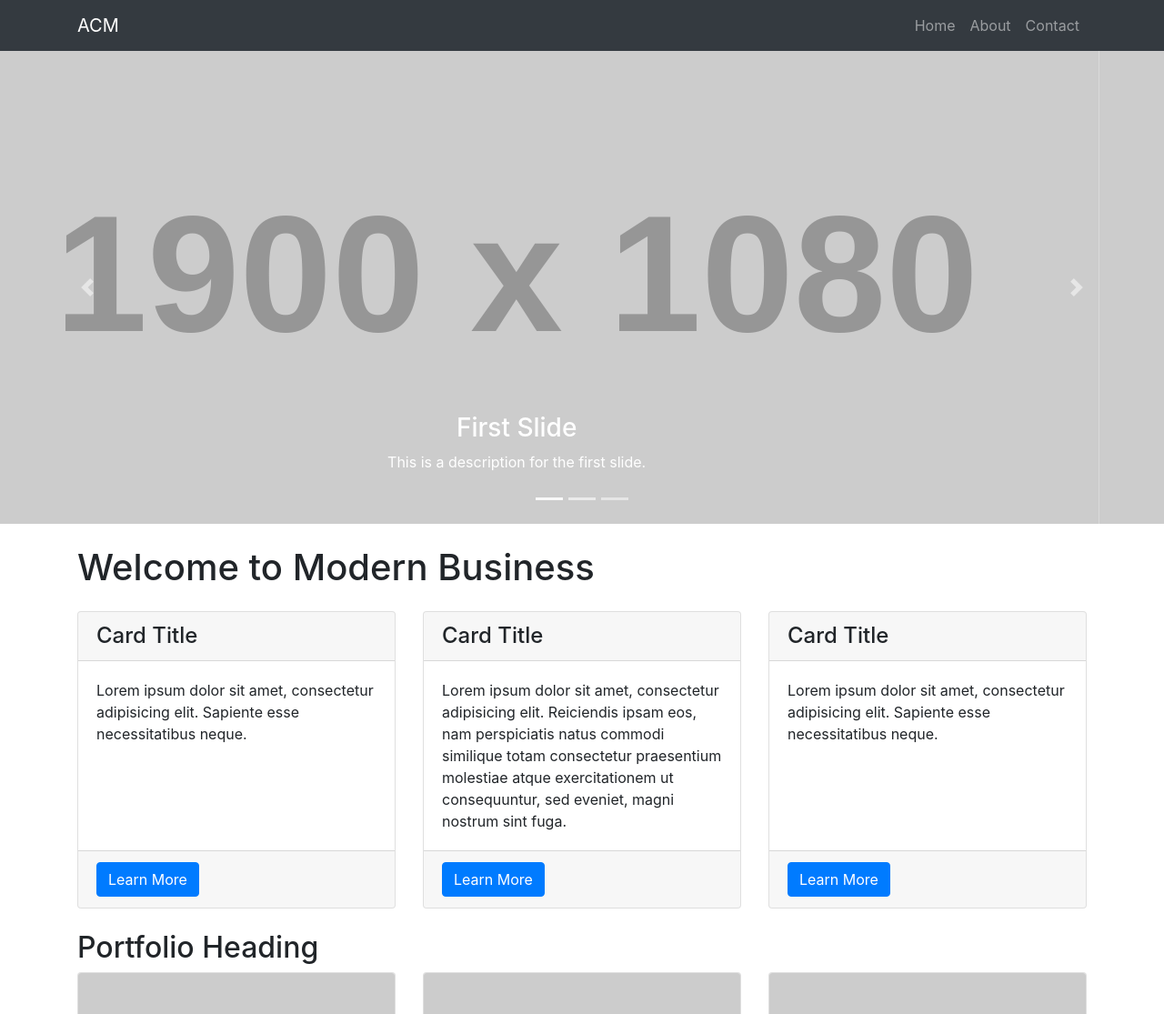
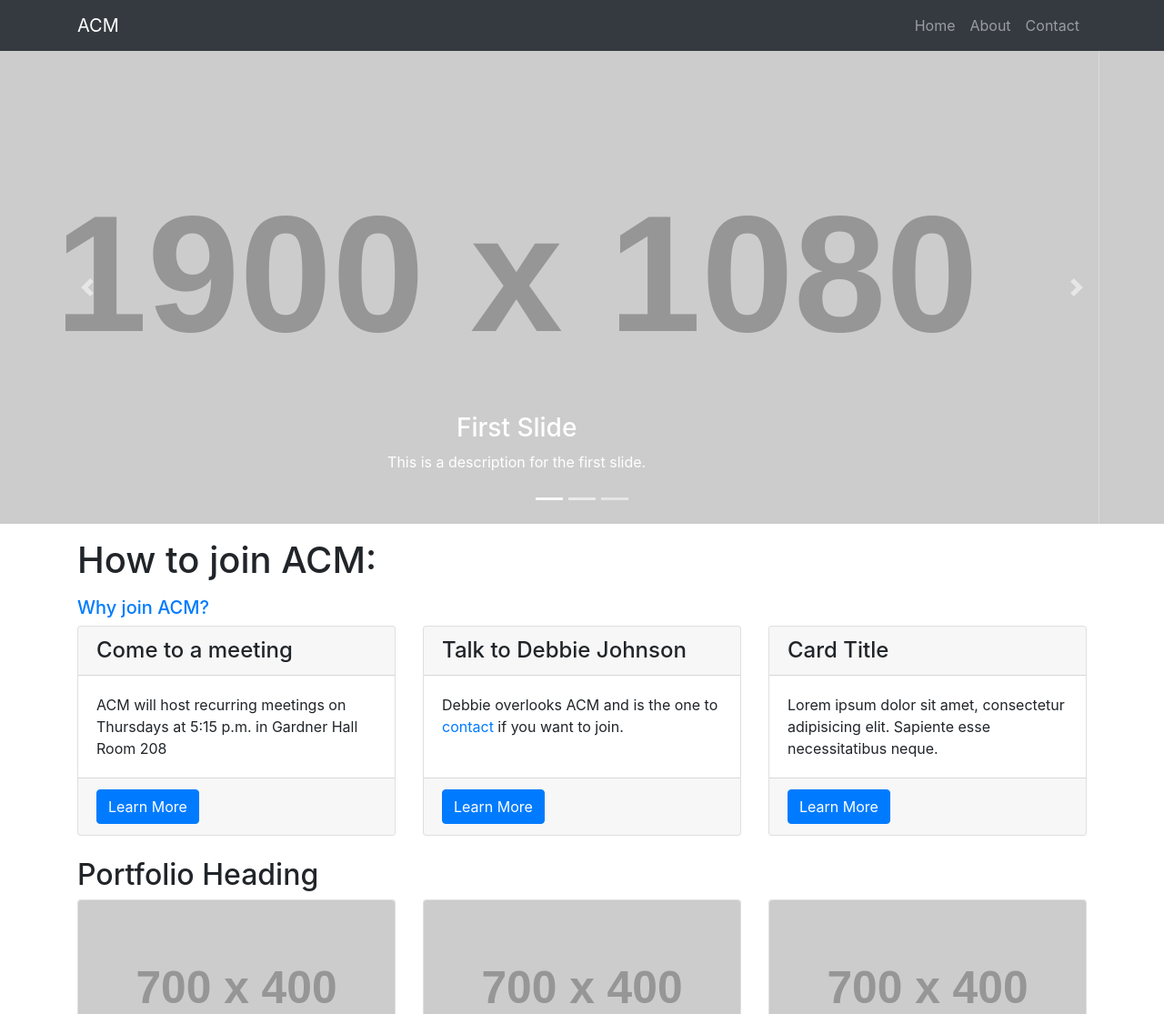
Before and after one commit to Cheeli99/ACM-Site, a website: page StartBootstrapTemplate/index.html in a window 1280 px wide. Shown: the top 1115 px of the page at 91% size. Drawn offline with Linux system fonts and the light colour scheme; placeholder pictures from the web are drawn by us.

Commit message:
Added info to index page, edits to <title> tags

```diff
--- a/StartBootstrapTemplate/index.html
+++ b/StartBootstrapTemplate/index.html
@@ -92,15 +92,19 @@
   <!-- Page Content -->
   <div class="container">
 
-    <h1 class="my-4">Welcome to Modern Business</h1>
+    <!-- Heading-->
+    <h1 class="my-3">How to join ACM:</h1>
+    <h5>
+      <a class="mb-5" href="about.html">Why join ACM?</a>
+    </h5>
 
     <!-- Marketing Icons Section -->
     <div class="row">
       <div class="col-lg-4 mb-4">
         <div class="card h-100">
-          <h4 class="card-header">Card Title</h4>
+          <h4 class="card-header">Come to a meeting</h4>
           <div class="card-body">
-            <p class="card-text">Lorem ipsum dolor sit amet, consectetur adipisicing elit. Sapiente esse necessitatibus neque.</p>
+            <p class="card-text">ACM will host recurring meetings on Thursdays at 5:15 p.m. in Gardner Hall Room 208</p>
           </div>
           <div class="card-footer">
             <a href="#" class="btn btn-primary">Learn More</a>
@@ -109,9 +113,9 @@
       </div>
       <div class="col-lg-4 mb-4">
         <div class="card h-100">
-          <h4 class="card-header">Card Title</h4>
+          <h4 class="card-header">Talk to Debbie Johnson</h4>
           <div class="card-body">
-            <p class="card-text">Lorem ipsum dolor sit amet, consectetur adipisicing elit. Reiciendis ipsam eos, nam perspiciatis natus commodi similique totam consectetur praesentium molestiae atque exercitationem ut consequuntur, sed eveniet, magni nostrum sint fuga.</p>
+            <p class="card-text">Debbie overlooks ACM and is the one to <a href="contact.html">contact </a> if you want to join.</p>
           </div>
           <div class="card-footer">
             <a href="#" class="btn btn-primary">Learn More</a>
```
Also changed, not shown: StartBootstrapTemplate/about.html (+1 -1 lines), StartBootstrapTemplate/contact.html (+1 -1 lines).
